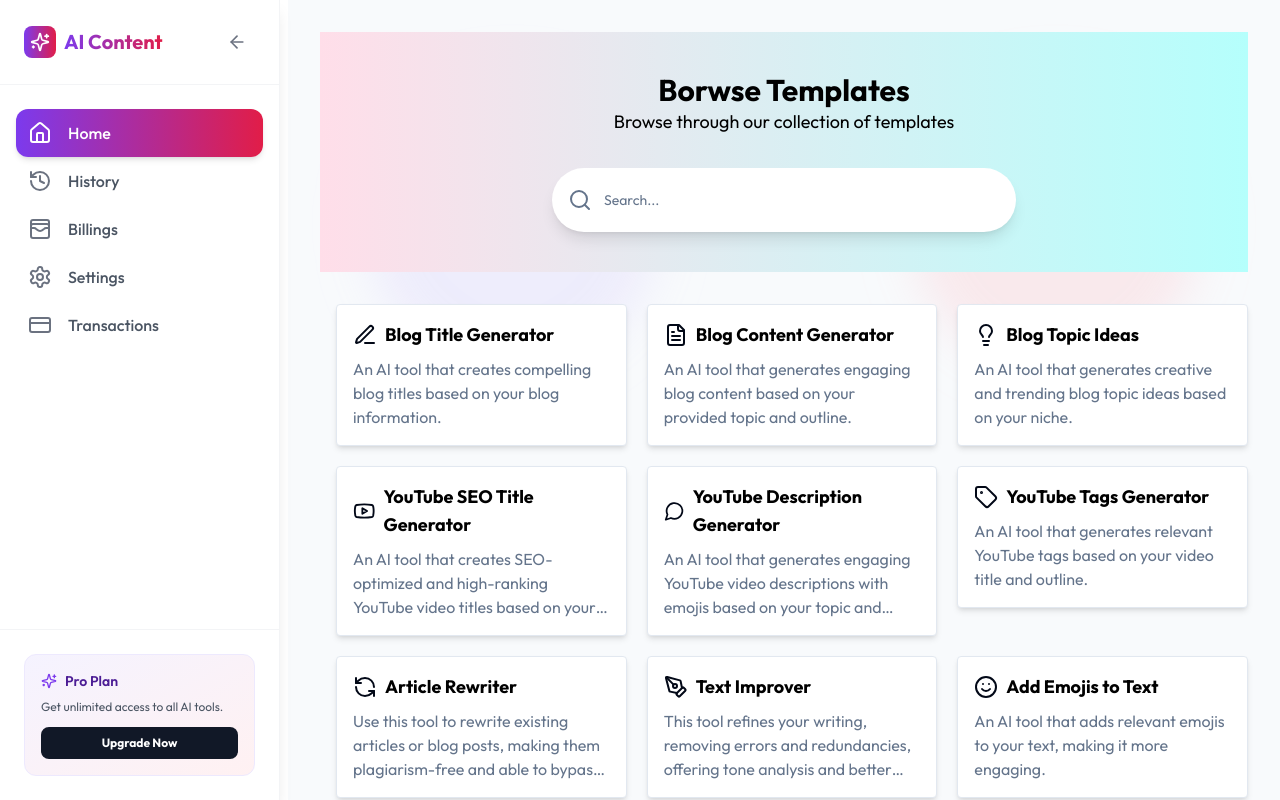
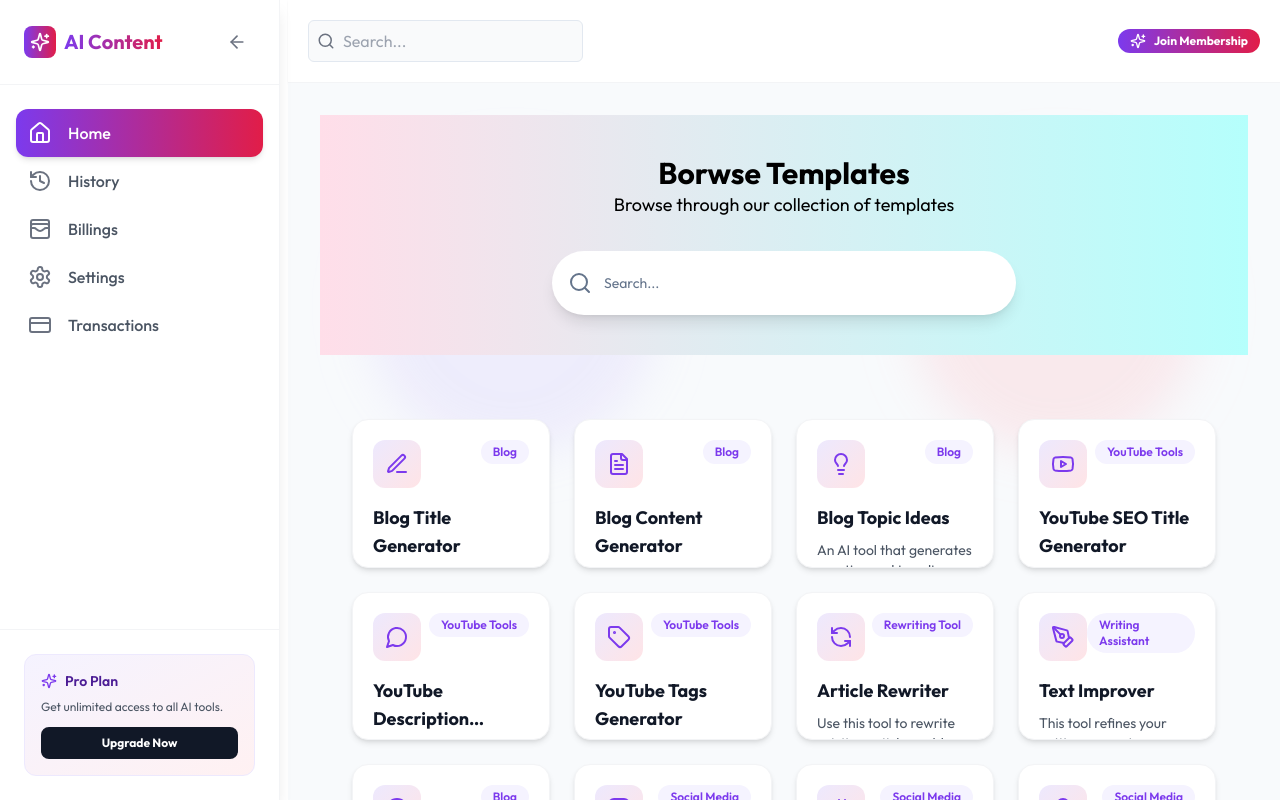
Before and after one commit to nischay-chauhan/ai-content, a Next.js app: page /dashboard in a window 1280 px wide. Shown: the top 800 px of the page. Built offline with nearby package versions, Linux system fonts and the light colour scheme.

Commit message:
dashboard UI changes

```diff
--- a/app/dashboard/_components/PromtCard.tsx
+++ b/app/dashboard/_components/PromtCard.tsx
@@ -1,18 +1,64 @@
-import React from 'react';
-import { PromptAreaProps } from '@/interface/interface';
-import Link from 'next/link';
+"use client";
+import React from "react";
+import { PromptAreaProps } from "@/interface/interface";
+import Link from "next/link";
+import { motion } from "framer-motion";
 
-function PromptCard({ name, desc, icon: Icon, category, slug, aiPrompt, form }: PromptAreaProps) {
+function PromptCard({
+  name,
+  desc,
+  icon: Icon,
+  category,
+  slug,
+  aiPrompt,
+  form,
+}: PromptAreaProps) {
   return (
-     <Link href={`/dashboard/content/${slug}`}>
-     <div className='p-4 gap-y-2 border shadow-md bg-white flex flex-col rounded cursor-pointer hover:scale-105 transition-all'>
-      <div className='flex items-center'>
-        <Icon className='w-6 h-6 mr-2' />
-        <p className='text-lg font-bold text-black'>{name}</p>
-      </div>
-      <p className='text-muted-foreground line-clamp-3'>{desc}</p>
-    </div>
-     </Link>
+    <Link href={`/dashboard/content/${slug}`}>
+      <motion.div
+        whileHover={{ y: -8, scale: 1.02 }}
+        transition={{ type: "spring", stiffness: 300, damping: 20 }}
+        className="group relative p-5 bg-white border border-gray-100 rounded-2xl shadow-md hover:shadow-2xl transition-shadow duration-300 cursor-pointer aspect-[4/3] flex flex-col justify-between overflow-hidden"
+      >
+        {/* Gradient overlay on hover */}
+        <div className="absolute inset-0 bg-gradient-to-br from-violet-50 to-rose-50 opacity-0 group-hover:opacity-100 transition-opacity duration-300 -z-10" />
+
+        <div className="space-y-4">
+          <div className="flex items-start justify-between">
+            <div className="p-3 bg-gradient-to-br from-violet-100 to-rose-100 rounded-xl group-hover:scale-110 transition-transform duration-300">
+              <Icon className="w-6 h-6 text-violet-600" />
+            </div>
+            <span className="text-xs font-semibold text-violet-600 bg-violet-50 px-3 py-1 rounded-full">
+              {category}
+            </span>
+          </div>
+
+          <div>
+            <h3 className="text-lg font-bold text-gray-900 mb-2 line-clamp-2 group-hover:text-violet-600 transition-colors">
+              {name}
+            </h3>
+            <p className="text-sm text-gray-600 line-clamp-3">{desc}</p>
+          </div>
+        </div>
+
+        <div className="flex items-center text-violet-600 font-medium text-sm mt-4 group-hover:translate-x-2 transition-transform duration-300">
+          Try now
+          <svg
+            className="w-4 h-4 ml-1"
+            fill="none"
+            stroke="currentColor"
+            viewBox="0 0 24 24"
+          >
+            <path
+              strokeLinecap="round"
+              strokeLinejoin="round"
+              strokeWidth={2}
+              d="M9 5l7 7-7 7"
+            />
+          </svg>
+        </div>
+      </motion.div>
+    </Link>
   );
 }
 
--- a/app/dashboard/_components/header.tsx
+++ b/app/dashboard/_components/header.tsx
@@ -1,20 +1,27 @@
-import { Input } from '@/components/ui/input'
-import { LucideActivitySquare, Search } from 'lucide-react'
-import React from 'react'
+import { UserButton } from "@/components/UserButton";
+import { Search, Sparkles } from "lucide-react";
+import React from "react";
 
 function Header() {
   return (
-    <div className='p-4 shadow-lg border-b-2 flex items-center justify-between'>
-        <div className='flex gap-2 max-w-md items-center p-2 rounded-md bg-white'>
-            <LucideActivitySquare className='w-16 h-8' />
+    <div className="p-5 shadow-sm border-b border-gray-100 bg-white flex justify-between items-center">
+      <div className="flex gap-2 items-center p-2 border rounded-md max-w-lg bg-gray-50 hidden md:flex">
+        <Search className="w-5 h-5 text-gray-500" />
+        <input
+          type="text"
+          placeholder="Search..."
+          className="outline-none bg-transparent text-gray-700 w-full"
+        />
+      </div>
+      <div className="flex gap-5 items-center">
+        <div className="flex gap-2 items-center bg-gradient-to-r from-violet-600 to-rose-600 p-1 rounded-full px-3 cursor-pointer hover:scale-105 transition-all">
+          <Sparkles className="w-4 h-4 text-white" />
+          <h2 className="text-xs font-bold text-white">Join Membership</h2>
         </div>
-        <div className='flex gap-2 bg-primary py-4 px-1 rounded-full'>
-            <h2 className=' text-xs text-white px-2'>
-                Join Membership just for $19.9
-            </h2>
-        </div>
+        <UserButton />
+      </div>
     </div>
-  )
+  );
 }
 
-export default Header
+export default Header;
--- a/app/dashboard/_components/promts.tsx
+++ b/app/dashboard/_components/promts.tsx
@@ -4,23 +4,23 @@ import { PromptAreaProps } from '@/interface/interface';
 import PromptCard from './PromtCard';
 
 interface seachProps {
-  searchInput : string
+  searchInput: string
 }
 
-function PromptArea({searchInput}: seachProps) {
-  const [promt , setPromts] = React.useState<PromptAreaProps[]>(data)
+function PromptArea({ searchInput }: seachProps) {
+  const [promt, setPromts] = React.useState<PromptAreaProps[]>(data)
 
   useEffect(() => {
-    if(searchInput.length > 0) {
+    if (searchInput.length > 0) {
       setPromts(data.filter(item => item.name.toLowerCase().includes(searchInput.toLowerCase())))
-    }else{
+    } else {
       setPromts(data)
     }
   }, [searchInput])
 
   return (
-    <div className='grid grid-cols-2 md:grid-cols-3 lg:grid-cols-3 gap-5 ml-4 mt-6'>
-      {promt.map((item: PromptAreaProps , index: number) => (
+    <div className='grid grid-cols-1 md:grid-cols-2 lg:grid-cols-3 xl:grid-cols-4 gap-6 p-8'>
+      {promt.map((item: PromptAreaProps, index: number) => (
         <PromptCard
           key={index}
           name={item.name}
--- a/app/dashboard/layout.tsx
+++ b/app/dashboard/layout.tsx
@@ -32,6 +32,7 @@ function LayoutWithSidebar({
         className={`transition-all duration-300 ${isSidebarOpen ? "md:ml-72" : "md:ml-20"
           }`}
       >
+        <Header />
         {children}
       </div>
     </div>
--- /dev/null
+++ b/app/dashboard/loading.tsx
@@ -0,0 +1,16 @@
+import React from 'react'
+
+function Loading() {
+    return (
+        <div className="p-10">
+            <div className="w-full h-32 bg-slate-200 rounded-lg animate-pulse mb-10"></div>
+            <div className="grid grid-cols-1 md:grid-cols-2 lg:grid-cols-3 gap-5">
+                {[1, 2, 3, 4, 5, 6].map((item) => (
+                    <div key={item} className="h-40 bg-slate-200 rounded-lg animate-pulse"></div>
+                ))}
+            </div>
+        </div>
+    )
+}
+
+export default Loading
```
